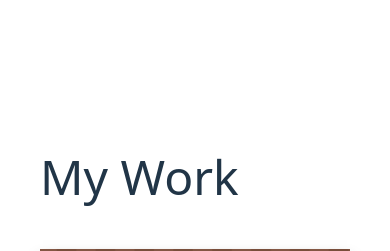
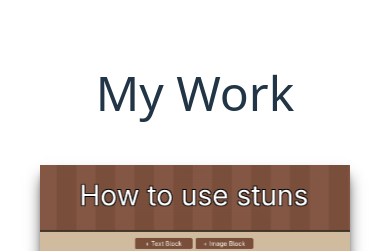
Before and after one commit to GhidBase/personal-website, a React (Vite) app: page / in a window 390 px wide. Shown: the part 1103-1354 px from the top of the page. Built offline with nearby package versions, Linux system fonts and the light colour scheme.

Commit message:
Clean up mobile layout

```diff
--- a/src/components/Header.jsx
+++ b/src/components/Header.jsx
@@ -17,7 +17,8 @@ export default function Header({
                     py-8 md:py-15 2xl:px-40
                     flex flex-col md:block 2xl:flex 2xl:flex-row
                     2xl:items-center
-                    px-10 xl:px-0
+                    px-10 md:px-18 xl:px-0
+                    transition-all duration-500
                     "
         >
             <div
@@ -61,7 +62,7 @@ export default function Header({
                     m-0 2xl:m-0
                     mt-5 md:mt-40
                     md:my-20
-                    py-5 px-6
+                    py-5 md:px-6
                     flex-1
                     wrap-break-word
                     transition-all duration-500
--- a/src/main.jsx
+++ b/src/main.jsx
@@ -70,12 +70,14 @@ createRoot(document.getElementById("root")).render(
             aboutMeClassName="
               text-center md:text-left
               text-xl md:text-xl xl:text-2xl"
-            aboutMeHeaderClassName=" font-semibold text-5xl text-center md:text-left md:mt-5"
+            aboutMeHeaderClassName="font-semibold text-5xl text-center md:text-left md:mt-5"
         ></Header>
-        <h1 className="
-            text-left w-full text-5xl md:text-6xl mt-5 fade-in-two
+        <h1
+            className="
+            text-center md:text-left w-full text-5xl md:text-6xl mt-5 fade-in-two
             md:max-w-260 2xl:max-w-none
-            px-10 xl:px-0 2xl:px-40">
+            px-10 md:px-18 xl:px-0 2xl:px-40"
+        >
             My Work
         </h1>
         <br />
@@ -89,7 +91,7 @@ createRoot(document.getElementById("root")).render(
                 justify-center
                 md:max-w-260 2xl:max-w-none
                 w-full 2xl:px-40
-                px-10 md:mx-20 xl:px-0
+                px-10 md:px-18 md:mx-20 xl:px-0
                 pb-20
                 gap-10
                 fade-in-two`}
@@ -99,7 +101,7 @@ createRoot(document.getElementById("root")).render(
             className="
                 w-full
                 md:max-w-260 2xl:max-w-none
-                px-10 xl:px-0 2xl:px-40
+                px-10 md:px-18 lg:px-18 xl:px-0 2xl:px-40
                 pb-10 lg:pb-20"
             maxSpacerClassName="flex items-center md:gap-8"
             leftHeaderClassName="text-center text-3xl md:text-6xl md:text-left"
```
